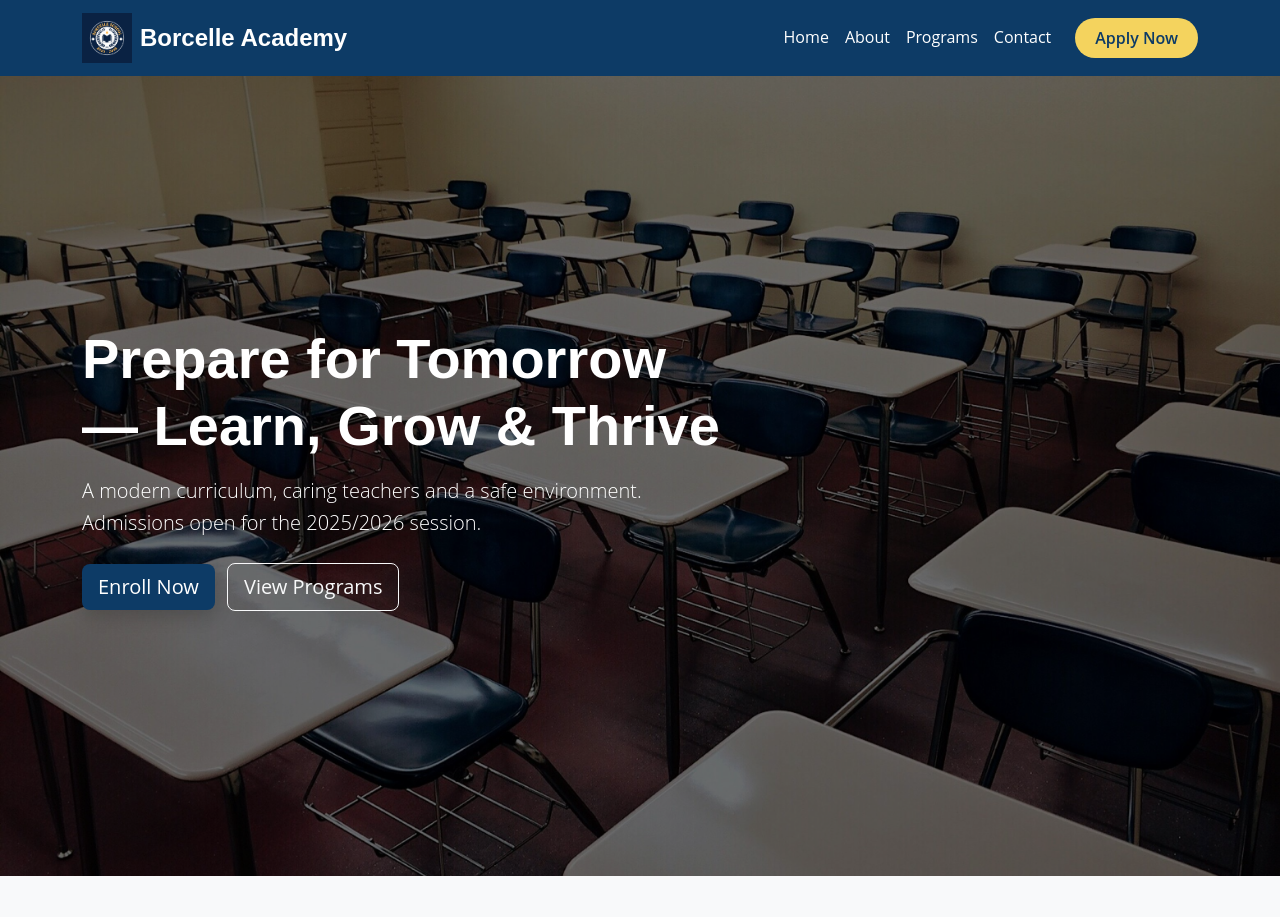
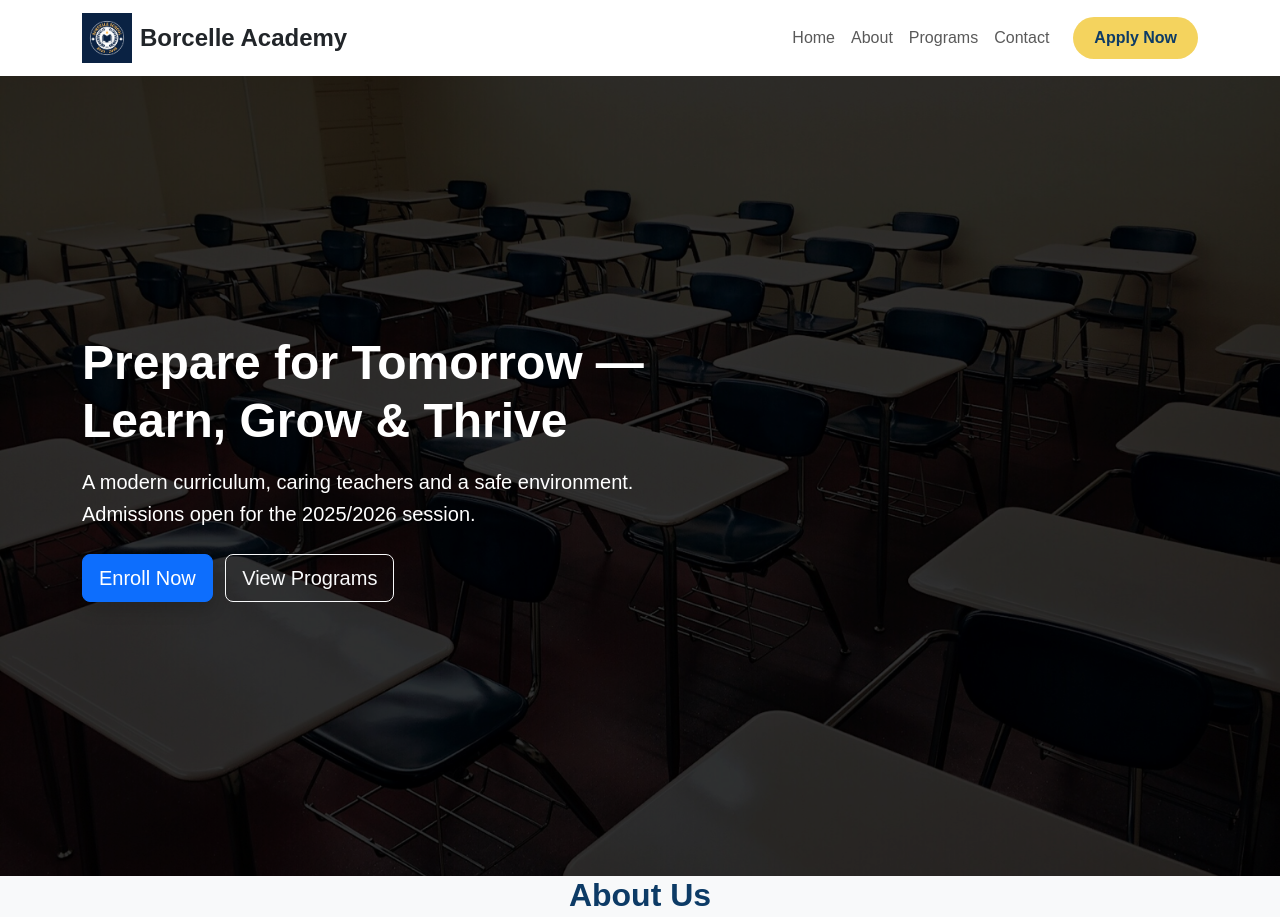
Before and after one commit to GfTechHub/School-landing-page, a plain HTML site: page index.html in a window 1280 px wide. Shown: the top 917 px of the page. Drawn offline with nearby package versions, Linux system fonts and the light colour scheme; a script that the page names is missing.

Commit message:
bug fixes

```diff
--- a/index.html
+++ b/index.html
@@ -21,7 +21,7 @@
     <!-- Logo + School Name -->
     <a class="navbar-brand d-flex align-items-center" href="#">
       <img src="images/logo.png" alt="School Logo" height="50" class="me-2">
-      <span class="fw-bold text-white fs-4">Borcelle Academy</span>
+      <span class="fw-bold text-dark blue fs-4">Borcelle Academy</span>
     </a>
 
     <!-- Toggler -->
--- a/style.css
+++ b/style.css
@@ -1,4 +1,73 @@
-/* ========== GENERAL RESET ========== */
+/* Basic skeleton styles — expand this in future changes */
+:root {
+  --brand: #0d6efd;
+}
+
+body {
+  font-family: system-ui, -apple-system, "Segoe UI", Roboto, "Helvetica Neue", Arial;
+  line-height: 1.6;
+  color: #212529;
+}
+
+/* Hero spacing */
+#hero {
+  padding-top: 4rem;
+  padding-bottom: 4rem;
+}
+
+/* Make sure cards look tidy */
+.card .card-footer a { text-decoration: none; }
+
+/* Small utility for rounded images in hero */
+img.rounded { border-radius: 0.5rem; }
+
+/* Footer small text */
+footer small { opacity: .9; }
+
+/* TODO: add responsive typography, color palette, and spacing tokens */
+/* HERO STYLING */
+#hero {
+  position: relative;
+  min-height: 90vh;
+  background: url("images/hero-school.jpg") center/cover no-repeat;
+  display: flex;
+  align-items: center;
+}
+
+#hero .overlay {
+  position: absolute;
+  top: 0;
+  left: 0;
+  width: 100%;
+  height: 100%;
+  background: rgba(13, 110, 253, 0.6); /* Bootstrap primary with transparency */
+  z-index: 1;
+}
+
+#hero .container {
+  position: relative;
+  z-index: 2;
+}
+
+#hero h1 {
+  font-size: 2.5rem;
+}
+
+#hero p.lead {
+  max-width: 600px;
+}
+/* HERO background image */
+#hero {
+  position: relative;
+  height: 100vh;
+  background: url("../images/hero-school.jpg") center/cover no-repeat;
+}
+
+#hero .overlay {
+  position: absolute;
+  inset: 0;
+  background: rgba(0, 0, 0, 0.5); /* dark overlay */
+}/* ========== GENERAL RESET ========== */
 body {
   font-family: Arial, sans-serif;
   line-height: 1.6;
@@ -62,107 +131,43 @@ body {
 footer {
   font-size: 0.9rem;
 }
-/* ===== Change 4: Brand & Colors ===== */
 
-/* Google Fonts (already linked in HTML head)
-   Example: Poppins for headings, Open Sans for body */
-
+/* ========== TYPOGRAPHY ========== */
 body {
-  font-family: 'Open Sans', sans-serif;
-  background-color: #f9f9f9;
+  font-family: 'Poppins', sans-serif;
   color: #333;
-  line-height: 1.6;
 }
 
 h1, h2, h3, h4, h5 {
-  font-family: 'Poppins', sans-serif;
-  font-weight: 600;
-  color: #0d3b66; /* Deep professional blue */
+  font-weight: 700;
+  line-height: 1.2;
 }
 
-.navbar {
-  background-color: #0d3b66 !important; /* Dark blue navbar */
+p {
+  font-size: 1rem;
+  color: #555;
 }
 
-.navbar-brand,
-.nav-link {
-  color: #fff !important;
-  font-weight: 500;
+/* Hero text adjustments */
+#hero h1 {
+  font-size: 3rem;
+  font-weight: 700;
 }
 
-.nav-link:hover {
-  color: #f4d35e !important; /* Gold accent */
+#hero p.lead {
+  font-size: 1.25rem;
+  font-weight: 400;
+  max-width: 600px;
 }
-
-/* Hero Section */
-.hero {
-  position: relative;
-  background: url('images/school-hero.jpg') no-repeat center center/cover;
-  height: 100vh;
-  color: #fff;
-  display: flex;
-  align-items: center;
-  justify-content: center;
-  text-align: center;
+.navbar-brand img {
+  max-height: 50px;
 }
-
-.hero::before {
-  content: "";
-  position: absolute;
-  top: 0; left: 0; right: 0; bottom: 0;
-  background: rgba(13, 59, 102, 0.7); /* Blue overlay */
-}
-
-.hero h1 {
-  position: relative;
-  font-size: 3rem;
-  color: #fff;
-}
-
-.hero p {
-  position: relative;
-  font-size: 1.25rem;
-  margin-bottom: 20px;
-}
-
-/* Buttons */
-.btn-primary {
-  background-color: #0d3b66;
-  border: none;
-}
-
-.btn-primary:hover {
-  background-color: #144c8c;
-}
-
-.btn-accent {
-  background-color: #f4d35e;
-  color: #0d3b66;
-  border: none;
-}
-
-.btn-accent:hover {
-  background-color: #f1c40f;
-  color: #fff;
-}
-
-/* Section Spacing */
-section {
-  padding: 60px 0;
-}
-
-footer {
-  background-color: #0d3b66;
-  color: #fff;
-  text-align: center;
-  padding: 20px;
-}.navbar-brand img {
-  max-height: 50px;
-}.navbar-brand span {
+.navbar-brand span {
   font-family: 'Poppins', sans-serif;
   font-weight: 700;
   color: #fff;
-}/* ===== Change 6: CTA + Section Styling ===== */
+}
+/* ===== Change 6: CTA + Section Styling ===== */
 
 /* Navbar CTA button */
 .btn-accent {
@@ -241,6 +246,7 @@ footer a:hover {
 #testimonials p {
   font-style: italic;
   color: #555;
+}
 .program-card img {
   height: 200px;
   object-fit: cover;
@@ -275,7 +281,7 @@ footer a:hover {
 /* Hero background overlay tweak */
 header#hero {
   position: relative;
-  background: url("../image/hero-school.jpg") center/cover no-repeat;
+  background: url("../images/hero-school.jpg") center/cover no-repeat;
   min-height: 90vh;
 }
 
@@ -284,6 +290,4 @@ header#hero::before {
   position: absolute;
   inset: 0;
   background: rgba(0, 0, 0, 0.55);
-}header#hero {
-  background: url("School-landing-page/images/hero-school.jpg") center/cover no-repeat;
 }
```
